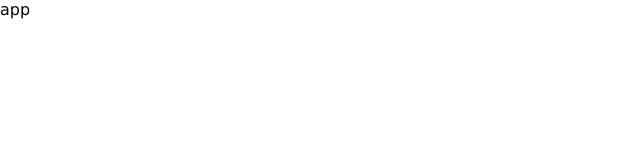
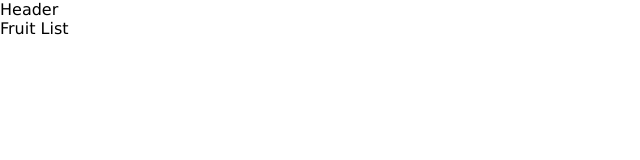
Before and after one commit to madridista5/nebu_task, a React (Create React App) app: page / in a window 1280 px wide. Shown: the top 160 px of the page, without its empty margins (0-640 px from the left). Built offline with nearby package versions, Linux system fonts and the light colour scheme.

Commit message:
The tests have been passed.

```diff
--- a/src/App.tsx
+++ b/src/App.tsx
@@ -1,7 +1,10 @@
 import React from 'react';
+import { Header } from './components/Header/Header';
+import {FruitList} from "./components/FruitList/FruitList";
 
 export const App = () => (
     <div className="App">
-        app
+        <Header/>
+        <FruitList/>
     </div>
 )
--- /dev/null
+++ b/src/components/FruitList/FruitList.tsx
@@ -0,0 +1,9 @@
+import React from "react";
+
+import './FruitList.css';
+
+export const FruitList = () => {
+    return (
+        <div>Fruit List</div>
+    );
+}
--- /dev/null
+++ b/src/components/Header/Header.tsx
@@ -0,0 +1,7 @@
+import React from "react";
+
+import './Header.css';
+
+export const Header = () => (
+    <header>Header</header>
+);
```
Also changed, not shown: src/components/FruitList/FruitList.css (added), src/components/Header/Header.css (added), 1 other file (tests, documents, lock files or other folders).
